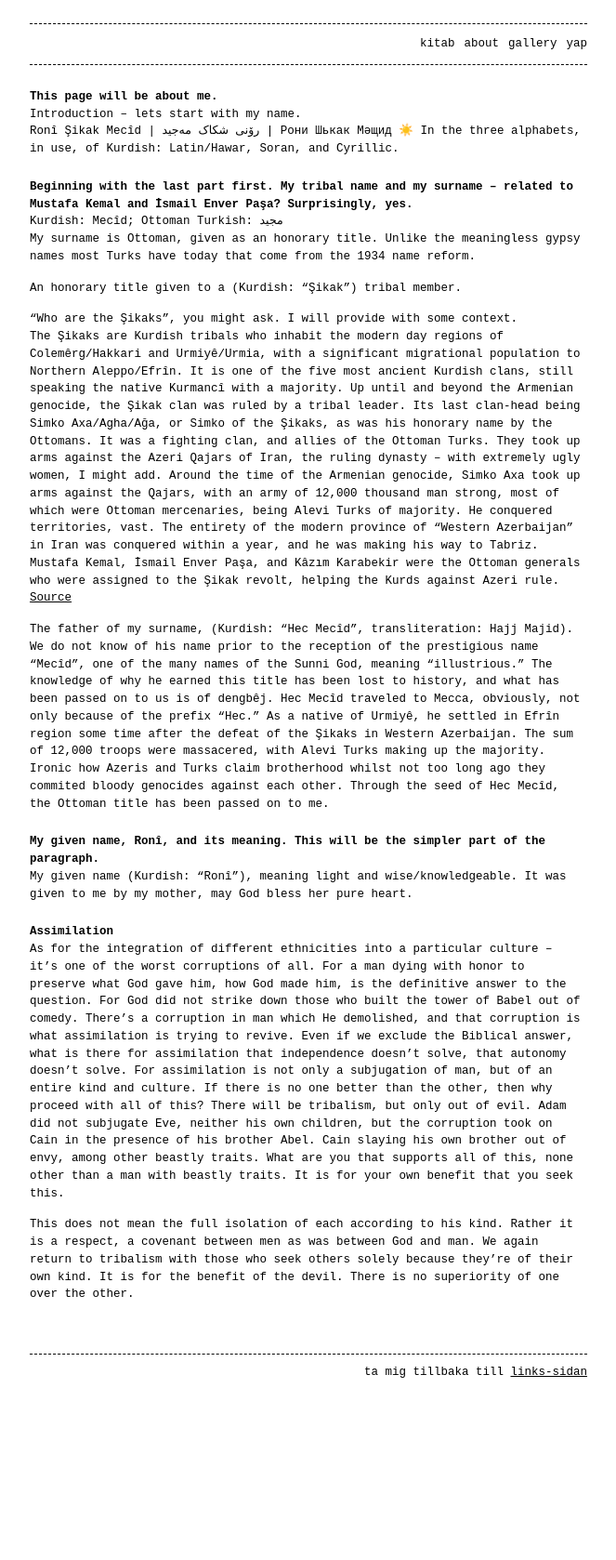
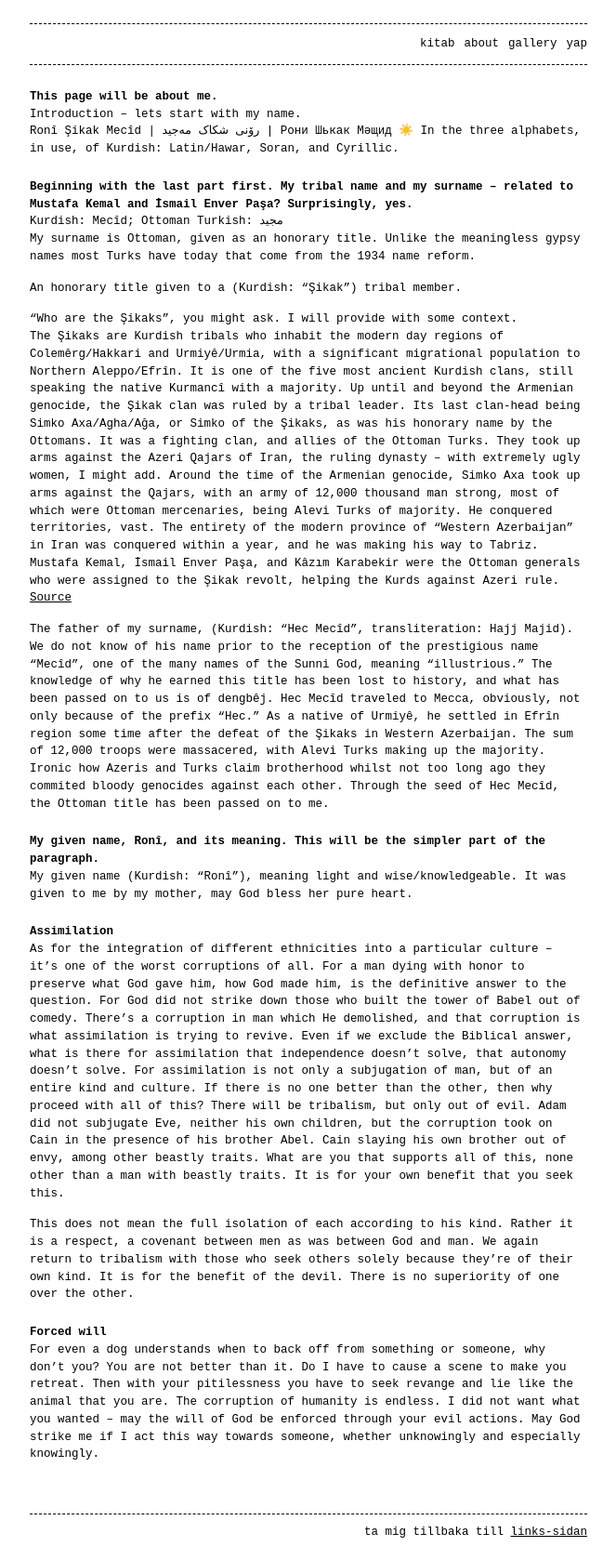
Before and after one commit to ronim-efrin/kitab, a Jekyll site: the page built from index.md, in a window 1280 px wide. Shown: the whole page at 93% size, without its empty margins (308-971 px from the left). Built offline with Jekyll 4.4.1, drawn with Linux system fonts in a browser that asks for light colours; before the commit the page ends 1506 px from its top, so only the background shows below that.

Commit message:
Update index.md

```diff
--- a/index.md
+++ b/index.md
@@ -25,3 +25,6 @@ My given name (Kurdish: "Ronî"), meaning light and wise/knowledgeable. It was g
 As for the integration of different ethnicities into a particular culture – it's one of the worst corruptions of all. For a man dying with honor to preserve what God gave him, how God made him, is the definitive answer to the question. For God did not strike down those who built the tower of Babel out of comedy. There's a corruption in man which He demolished, and that corruption is what assimilation is trying to revive. Even if we exclude the Biblical answer, what is there for assimilation that independence doesn't solve, that autonomy doesn't solve. For assimilation is not only a subjugation of man, but of an entire kind and culture. If there is no one better than the other, then why proceed with all of this? There will be tribalism, but only out of evil. Adam did not subjugate Eve, neither his own children, but the corruption took on Cain in the presence of his brother Abel. Cain slaying his own brother out of envy, among other beastly traits. What are you that supports all of this, none other than a man with beastly traits. It is for your own benefit that you seek this.
 
 This does not mean the full isolation of each according to his kind. Rather it is a respect, a covenant between men as was between God and man. We again return to tribalism with those who seek others solely because they're of their own kind. It is for the benefit of the devil. There is no superiority of one over the other.
+
+## Forced will
+For even a dog understands when to back off from something or someone, why don't you? You are not better than it. Do I have to cause a scene to make you retreat. Then with your pitilessness you have to seek revange and lie like the animal that you are. The corruption of humanity is endless. I did not want what you wanted – may the will of God be enforced through your evil actions. May God strike me if I act this way towards someone, whether unknowingly and especially knowingly.
```
